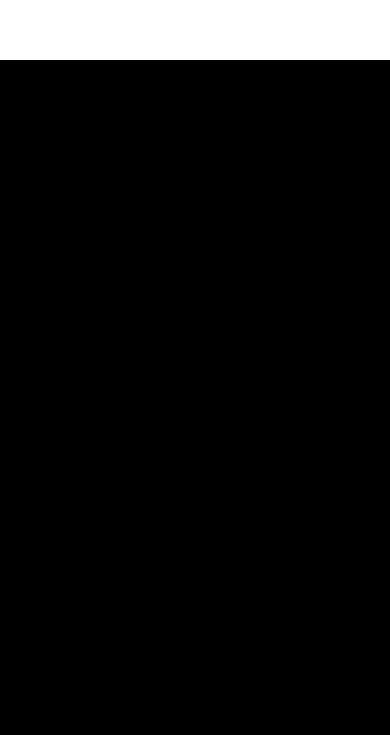
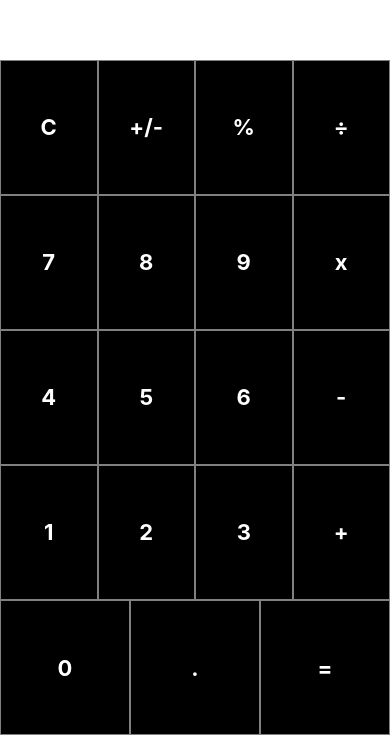
Before and after one commit to mfalthaw/ReactCalculator, a React Native app: screen / in a window 390 px wide. Shown: the part 109-844 px from the top of the page. Built offline with nearby package versions, Linux system fonts and the light colour scheme.

Commit message:
input buttons

```diff
--- /dev/null
+++ b/src/Components/InputButton.js
@@ -0,0 +1,16 @@
+import React from 'react';
+import { Text, View } from 'react-native';
+
+import styles from '../Styles';
+
+class InputButton extends React.Component {
+  render() {
+    return (
+      <View style={styles.inputButton}>
+        <Text style={styles.inputButtonText}>{this.props.value}</Text>
+      </View>
+    );
+  }
+}
+
+export default InputButton;
--- a/src/ReactCalculator.js
+++ b/src/ReactCalculator.js
@@ -2,13 +2,38 @@ import React from 'react';
 import { Text, View } from 'react-native';
 
 import styles from './Styles';
+import InputButton from './Components/InputButton';
+
+const inputButtons = [
+  ['C', '+/-', '%', '÷'],
+  [7, 8, 9, 'x'],
+  [4, 5, 6, '-'],
+  [1, 2, 3, '+'],
+  [0, '.', '='],
+];
 
 export default class ReactCalculator extends React.Component {
+  _renderInputButtons() {
+    let views = [];
+    for (let r = 0; r < inputButtons.length; r++) {
+      let row = inputButtons[r];
+      let inputRow = [];
+      for (let i = 0; i < row.length; i++) {
+        let input = row[i];
+        inputRow.push(<InputButton value={input} key={r + '-' + i}/>);
+      }
+      views.push(<View style={styles.inputRow} key={'row-' + r}>{inputRow}</View>);
+    }
+    return views;
+  }
+
   render() {
     return (
       <View style={styles.container}>
         <View style={styles.display}></View>
-        <View style={styles.input}></View>
+        <View style={styles.input}>
+        {this._renderInputButtons()}
+        </View>
       </View>
     );
   }
--- a/src/Styles.js
+++ b/src/Styles.js
@@ -12,6 +12,22 @@ const styles = StyleSheet.create({
     flex: 8,
     backgroundColor: 'black',
   },
+  inputButton: {
+    flex: 1,
+    alignItems: 'center',
+    justifyContent: 'center',
+    borderWidth: 0.5,
+    borderColor: 'grey',
+  },
+  inputButtonText: {
+    fontSize: 22,
+    fontWeight: 'bold',
+    color: 'white',
+  },
+  inputRow: {
+    flex: 1,
+    flexDirection: 'row',
+  },
 });
 
 export default styles;
```
